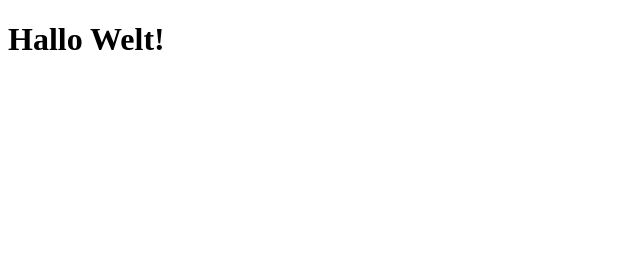
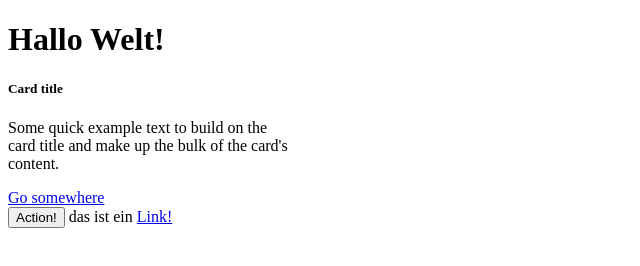
Before and after one commit to AnthonyPizzuti/QuizApp, a website: page index.html in a window 1280 px wide. Shown: the whole page, without its empty margins (0-640 px from the left). Drawn offline with Linux system fonts and the light colour scheme.

Commit message:
empty files added

```diff
--- a/index.html
+++ b/index.html
@@ -4,8 +4,27 @@
     <meta charset="UTF-8" />
     <meta name="viewport" content="width=device-width, initial-scale=1.0" />
     <title>QuizApp</title>
+
+    <link rel="stylesheet" href="./style.css" />
+
+    <script src="./script.js"></script>
   </head>
   <body>
     <h1>Hallo Welt!</h1>
+
+    <div class="card" style="width: 18rem">
+      <div class="card-body">
+        <h5 class="card-title">Card title</h5>
+        <p class="card-text">
+          Some quick example text to build on the card title and make up the
+          bulk of the card's content.
+        </p>
+        <a href="#" class="btn btn-primary">Go somewhere</a>
+      </div>
+    </div>
+
+    <button class="btn btn-primary">Action!</button>
+
+    das ist ein <a href="#">Link!</a>
   </body>
 </html>
--- /dev/null
+++ b/package.json
@@ -0,0 +1,5 @@
+{
+  "dependencies": {
+    "bootstrap": "^5.3.3"
+  }
+}
```
Also changed, not shown: Quizapp/Option 1 Copy 12.jpg (added), Quizapp/Option 1 Copy 15.jpg (added), Quizapp/Option 1 Copy 16.jpg (added), Quizapp/Option 1 Copy 17.jpg (added), Quizapp/brain result.png (added), Quizapp/brainbg.jpg (added), Quizapp/logo.png (added), Quizapp/tropy.png (added), script.js (added), style.css (added), 1 other file.
